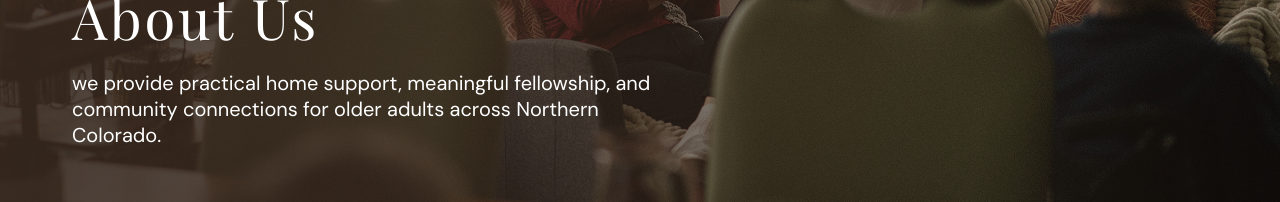
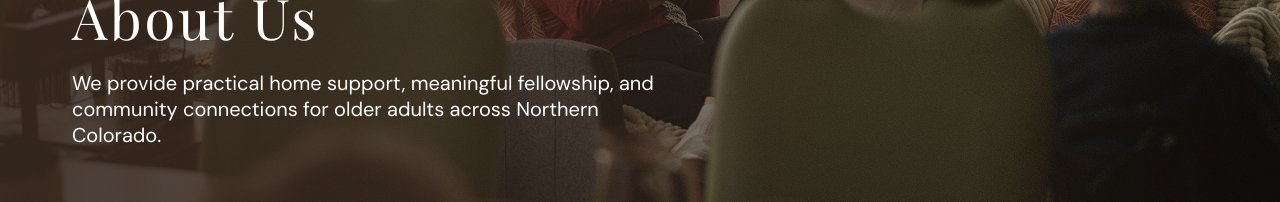
Before and after one commit to tusharjain2001/stephen-table, a React (Vite) app: page /about in a window 1280 px wide. Shown: the part 418-620 px from the top of the page. Built offline with nearby package versions, Linux system fonts and the light colour scheme.

Commit message:
updated icon

```diff
--- a/src/pages/About.jsx
+++ b/src/pages/About.jsx
@@ -99,7 +99,7 @@ function About() {
         // component's own base text-[16px] mobile default. Omitting it
         // keeps ≥768 byte-identical while landing exactly on the Figma
         // mobile subtitle size.
-        subtitle="we provide practical home support, meaningful fellowship, and community connections for older adults across Northern Colorado."
+        subtitle="We provide practical home support, meaningful fellowship, and community connections for older adults across Northern Colorado."
       />
 
       {/* Mission / Vision */}
```
